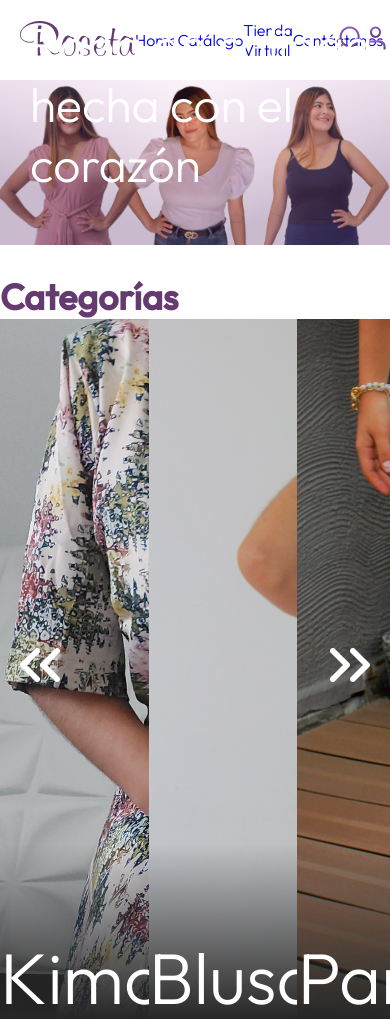
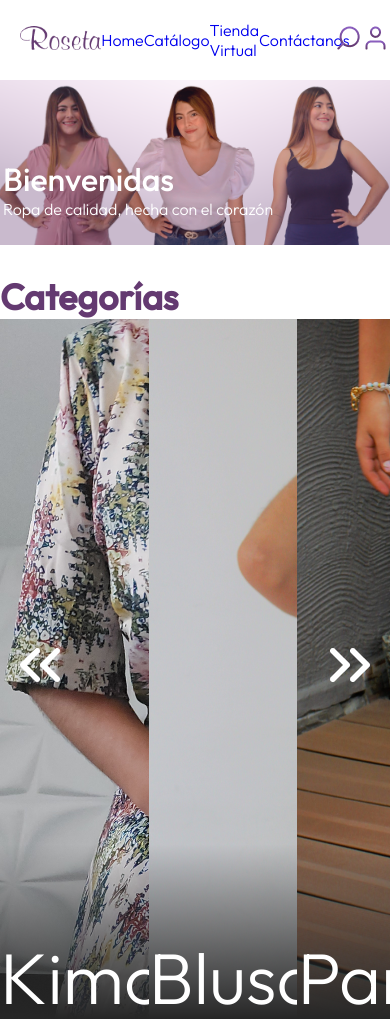
Before and after one commit to Brand2899/RosetaShop, a plain HTML site: page index.html in a window 390 px wide. Shown: the top 1026 px of the page. Drawn offline with Linux system fonts and the light colour scheme.

Commit message:
start of responsive construction. Back to design

```diff
--- a/css/index.css
+++ b/css/index.css
@@ -62,6 +62,10 @@ a{
     justify-content: space-between;
 }
 
+.menu *{
+    font-size: 100%;
+}
+
 .left_nav{
     width: 10%;
     justify-content: space-between;
@@ -83,20 +87,21 @@ a{
 }
 
 .content__title{
-    font-size: 72px;
+    font-size: 500%;
 }
 
 .content__subtitle{
-    font-size: 48px;
+    font-size: 250%;
 }
 
 .carsl{
     position: relative;
     margin-bottom: 25px;
+    width: 100%;
 }
 
 .carsl__title{
-    font-size: 24px;
+    font-size: 150%;
 }
 
 .carsl__arrows{
@@ -132,6 +137,7 @@ a{
 
 .news{
     margin-bottom: 25px;
+    width: 100%;
 }
 
 .news__info{
@@ -167,6 +173,7 @@ footer{
     justify-content: space-around;
     align-items: flex-start;
     height: 45%;
+    width: 100%;
 }
 
 .footer__subcontainer{
--- a/css/mediaqueries.css
+++ b/css/mediaqueries.css
@@ -0,0 +1,21 @@
+@media all and (max-width: 420px){
+    .logo{
+        width: 50%
+    }
+    .logo *{
+        width: 100%;
+    }
+
+    .banner__content{
+        width: 70%;
+        height: 50%;
+        bottom: 5px;
+        left: 3px;
+    }
+    .content__title{
+        font-size: 200%;
+    }
+    .content__subtitle{
+        font-size: 100%;
+    }
+}
--- a/index.html
+++ b/index.html
@@ -10,13 +10,14 @@
     <link rel="preconnect" href="https://fonts.gstatic.com" crossorigin>
     <link href="https://fonts.googleapis.com/css2?family=Outfit:wght@300;500&display=swap" rel="stylesheet">
     <link rel="stylesheet" href="./css/index.css">
+    <link rel="stylesheet" href="./css/mediaqueries.css">
 </head>
 <body>
     <header>
         <nav class="nav flex">
             <div class="right_nav flex">
-                <a href="#">
-                    <img src="./img/img_header_logo.png" alt="" class="logo">
+                <a href="#"  class="logo">
+                    <img src="./img/img_header_logo.png" alt="">
                 </a>
                 <ul class="menu flex">
                     <li class="light color--light">
```
